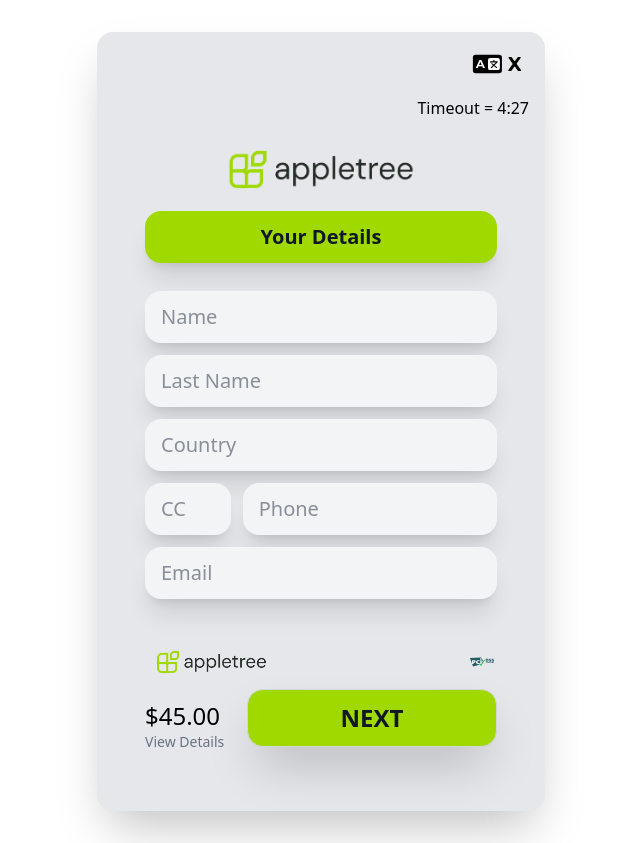
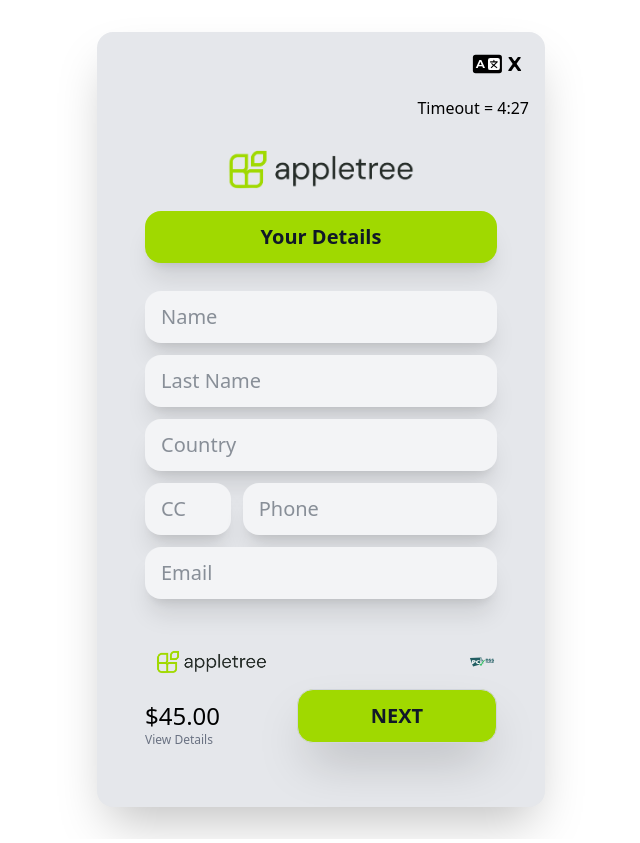
Before and after one commit to khomabhena/AppleTree, a React (Vite) app: page / in a window 1280 px wide. Shown: the whole page, without its empty margins (319-959 px from the left). Built offline with nearby package versions, Linux system fonts and the light colour scheme; the HTML template or start-up script is replaced by a standard one.

Commit message:
adjusted pay button size

```diff
--- a/src/components/PayButton.jsx
+++ b/src/components/PayButton.jsx
@@ -9,9 +9,9 @@ const PayButton = ({location, name}) => {
     <div className=' mt-3 flex justify-between items-center'>
       <div className=' text-start'>
         <p className=' text-2xl font-medium'>$45.00</p>
-        <p className=' text-sm text-gray-500'>View Details</p>
+        <p className=' text-xs text-gray-500'>View Details</p>
       </div>
-      <NavLink to={location} className=' cursor-pointer bg-[#a0d900] px-4 min-w-[250px] mb-4 py-3 font-bold text-2xl shadow-2xl border border-gray-300 rounded-2xl text-gray-900' type="button">{name}</NavLink>
+      <NavLink to={location} className=' cursor-pointer bg-[#a0d900] px-4 min-w-[200px] mb-4 py-3 font-bold text-xl shadow-2xl border border-gray-300 rounded-2xl text-gray-900' type="button">{name}</NavLink>
     </div>
   )
 }
```
